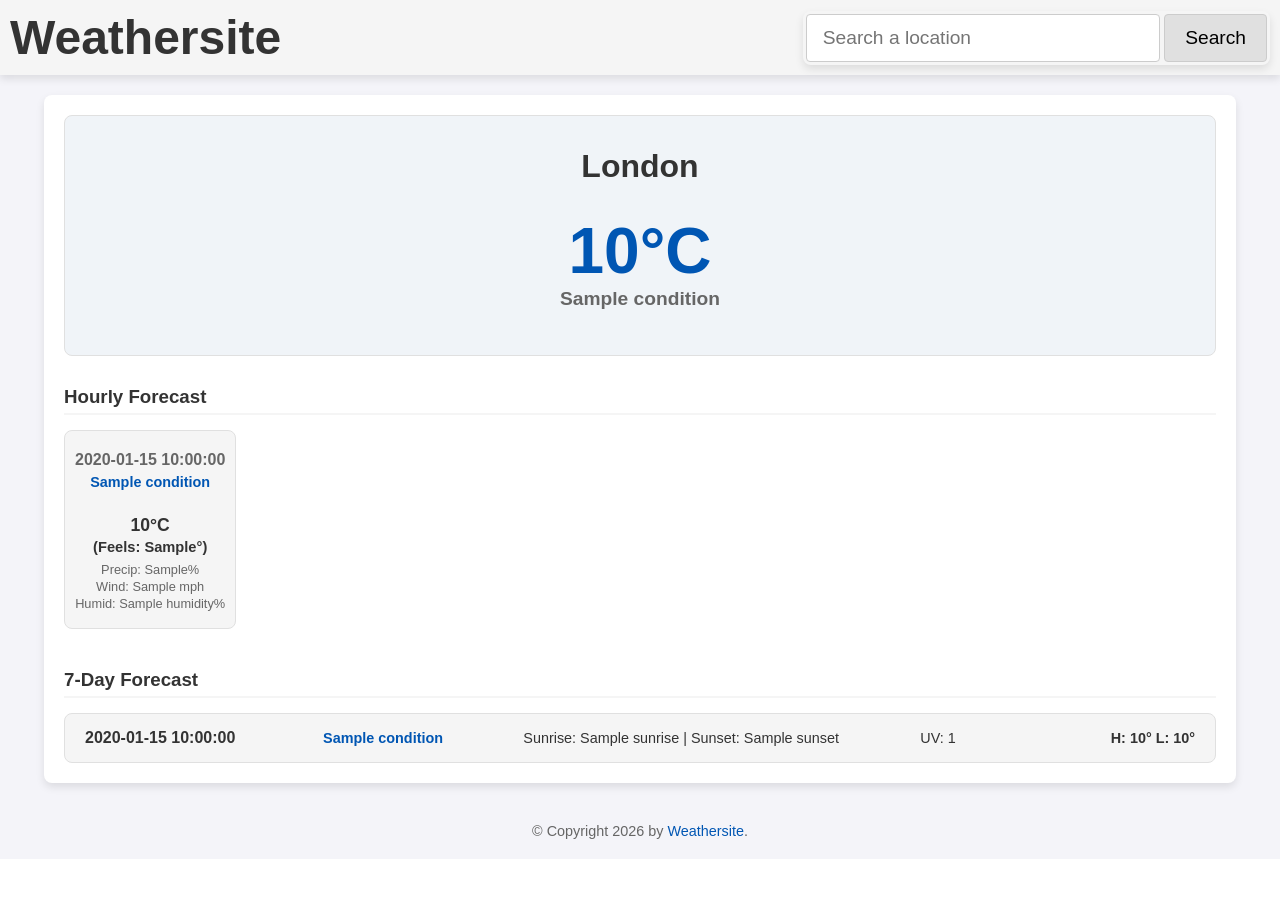
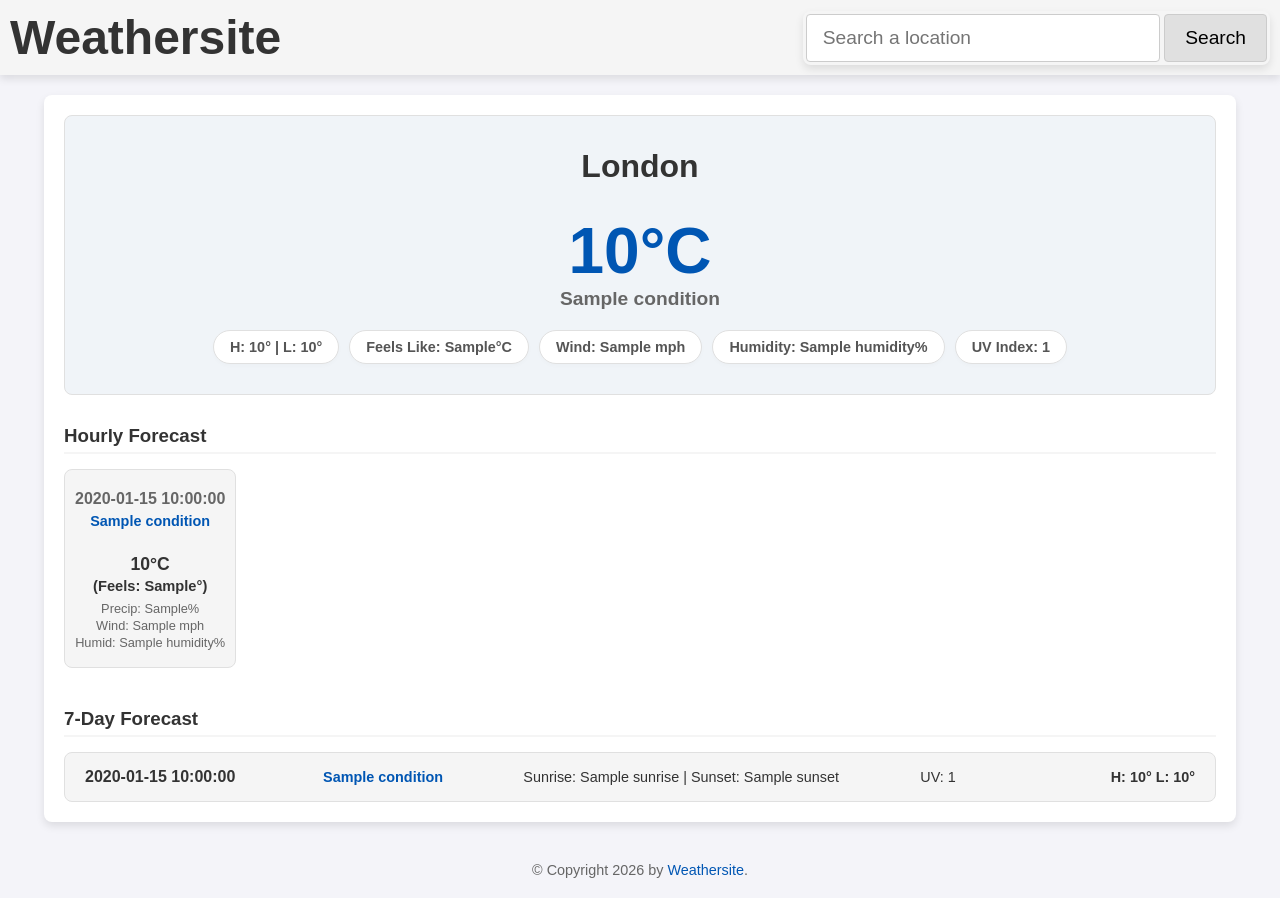
Before and after one commit to CharlieH2/WeatherSite, a Flask app: template templates/weather.html.jinja in a window 1280 px wide. Before the commit the page ends 839 px from the top, so only its background shows below. Run offline with Flask 3, Linux system fonts and the light colour scheme; the template is opened without the code that fills it: most values are stand-ins (such as "Sample title", 1, 10 or a date in 2020).

Commit message:
Added extra weather information to weather page. Added hyperlink to the Navbar title to redirect back to home page

```diff
--- a/static/style.css
+++ b/static/style.css
@@ -33,6 +33,16 @@ body {
 #navbar h1 {
     font-size: clamp(1.2rem, 4vw, 3rem);
     margin: 0;
+}
+
+#navbar h1 a {
+    text-decoration: none;
+    color: inherit;
+    transition: opacity 0.2s ease-in-out;
+}
+
+#navbar h1 a:hover {
+    opacity: 0.7;
 }
 
 #searchbar {
@@ -117,6 +127,25 @@ body {
     font-size: 1.2rem;
     color: #666666;
     font-weight: bold;
+}
+
+.current-details {
+    display: flex;
+    justify-content: center;
+    flex-wrap: wrap;
+    gap: 10px;
+    margin-top: 20px;
+}
+
+.detail-box {
+    background-color: white;
+    border: 1px solid #e0e0e0;
+    padding: 8px 16px;
+    border-radius: 20px;
+    font-size: 0.9rem;
+    color: #555555;
+    font-weight: bold;
+    box-shadow: 0 2px 4px rgba(0,0,0,0.02);
 }
 
 /* Section Headings */
--- a/templates/home.html.jinja
+++ b/templates/home.html.jinja
@@ -8,7 +8,7 @@
 {% endblock %}
 
 {% block navbar %}
-    <h1>Weathersite</h1>
+    <h1><a href="{{ url_for('home') }}">Weathersite</a></h1>
 {% endblock %}
 {% block content %}
     <p class="important">
--- a/templates/page_not_found.html.jinja
+++ b/templates/page_not_found.html.jinja
@@ -6,11 +6,11 @@
         .important { color: #336699; }
     </style>
 {% endblock %}
-{% block navbar%}
-    <h1>Error 404</h1>
+{% block navbar %}
+    <h1><a href="{{ url_for('home') }}">Weathersite</a></h1>
 {% endblock %}
 {% block content %}
     <p class="important">
-      Page not found.
+      Error 404, Page not found.
     </p>
 {% endblock %}
--- a/templates/weather.html.jinja
+++ b/templates/weather.html.jinja
@@ -8,7 +8,7 @@
 {% endblock %}
 
 {% block navbar %}
-    <h1>Weathersite</h1>
+    <h1><a href="{{ url_for('home') }}">Weathersite</a></h1>
 {% endblock %}
 {% block content %}
     <div class="weather-dashboard">
@@ -18,6 +18,14 @@
         <div class="current-temp">
             <span class="temp">{{ current.temperature | default('--') }}&deg;C</span>
             <span class="condition">{{ current.condition | default('--') }}</span>
+        </div>
+
+        <div class="current-details">
+            <div class="detail-box">H: {{ current.high_temp }}&deg; | L: {{ current.low_temp }}&deg;</div>
+            <div class="detail-box">Feels Like: {{ current.feels_like }}&deg;C</div>
+            <div class="detail-box">Wind: {{ current.wind_speed }} mph</div>
+            <div class="detail-box">Humidity: {{ current.humidity }}%</div>
+            <div class="detail-box">UV Index: {{ current.uv_index }}</div>
         </div>
     </section>
 
```
Also changed, not shown: api_helpers.py (+13 -12 lines).
